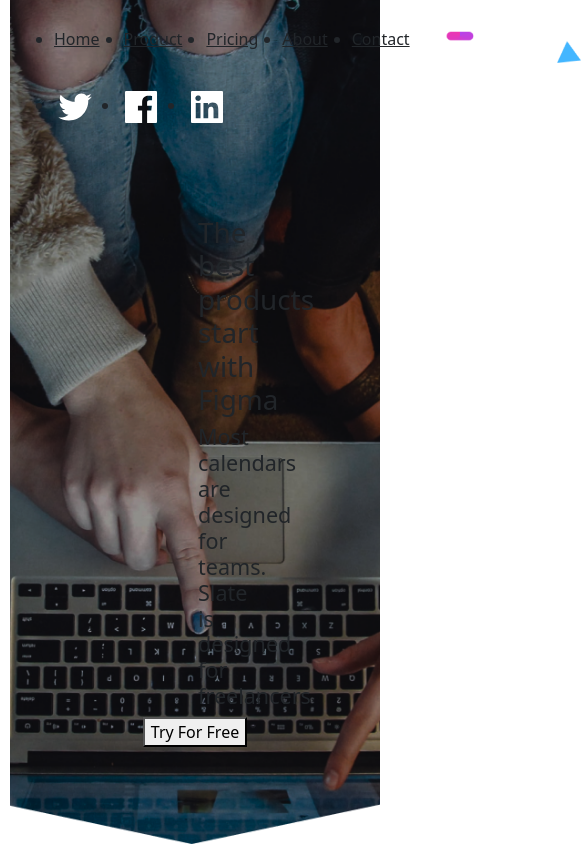
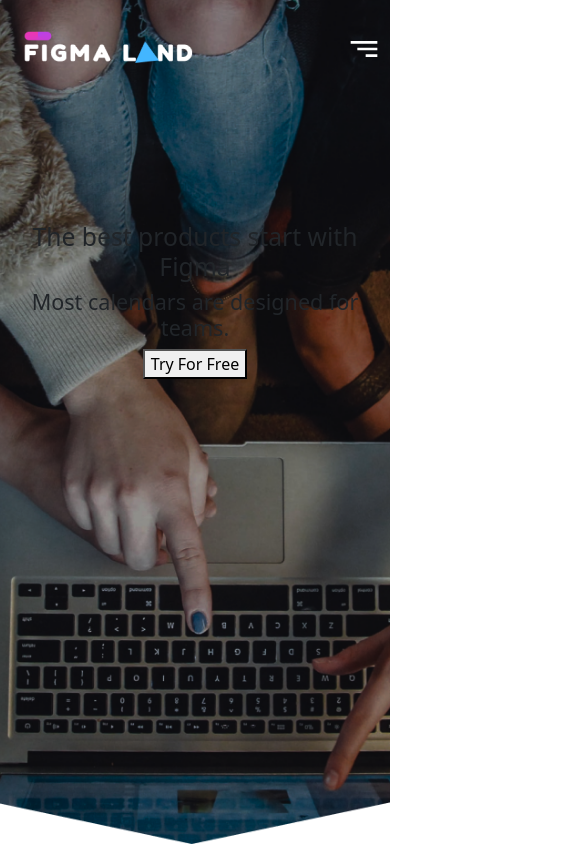
Before and after one commit to AinaAndria/integration-figma-land, a Vue app: page / in a window 390 px wide. Shown: the top 846 px of the page, 585 px wide, since content can reach past the window. Built offline with nearby package versions, Linux system fonts and the light colour scheme; the HTML template or start-up script is replaced by a standard one.

Commit message:
Responsive header

```diff
--- a/src/assets/main.scss
+++ b/src/assets/main.scss
@@ -69,7 +69,7 @@ button {
 }
 
 .container {
-  padding: 0 10px;
+  padding: 0 20px;
 
   @include media-breakpoint-up(md) {
     padding: 0 100px;
--- a/src/components/layouts/HeaderComponent.vue
+++ b/src/components/layouts/HeaderComponent.vue
@@ -21,14 +21,14 @@
             <a href="#contact">Contact</a>
           </li>
         </ul>
-        <img class="logo" src="/src/assets/images/society_logo.png" alt="logo" />
+        <img class="logo" src="@/assets/images/society_logo.png" alt="logo" />
       </div>
 
       <div class="navbar-end">
         <ul class="logo-list">
           <li>
             <a href="#" target="_blank">
-              <img src="@/assets/images/twitter.svg" alt="twitter" />
+              <img src="@/assets/images/twitter.svg" alt="facebook" />
             </a>
           </li>
           <li>
@@ -38,16 +38,19 @@
           </li>
           <li>
             <a href="#" target="_blank">
-              <img src="@/assets/images/linkedin.svg" alt="linkedin" />
+              <img src="@/assets/images/linkedin.svg" alt="facebook" />
             </a>
           </li>
         </ul>
+        <div class="menu">
+          <img src="@/assets/images/menu.svg" alt="facebook" />
+        </div>
       </div>
     </div>
 
     <div class="header-welcome">
-      <h1>The best products<br />start with Figma</h1>
-      <h4>Most calendars are designed for teams. Slate is designed for freelancers</h4>
+      <h2>The best products start with Figma</h2>
+      <h4>Most calendars are designed for teams. <span>Slate is designed for freelancers</span></h4>
     </div>
 
     <div class="header-action-button">
@@ -77,18 +80,38 @@
       align-items: center;
 
       .link-list {
-        display: flex;
+        display: none;
         gap: 1.5rem;
+
+        @include media-breakpoint-up(lg) {
+          display: flex;
+        }
 
         a {
           color: var(--color-text-light);
         }
       }
     }
+
     .navbar-end {
       .logo-list {
-        display: flex;
+        display: none;
         gap: 1.5rem;
+
+        @include media-breakpoint-up(lg) {
+          display: flex;
+        }
+
+        img {
+          cursor: pointer;
+        }
+      }
+
+      .menu {
+        display: block;
+        @include media-breakpoint-up(lg) {
+          display: none;
+        }
 
         img {
           cursor: pointer;
@@ -98,9 +121,36 @@
   }
 
   .header-welcome {
-    margin-top: 4rem;
     text-align: center;
-    padding: 0 11rem;
+    padding: 0 1rem;
+    margin-top: 8rem;
+
+    @include media-breakpoint-up(md) {
+      margin-top: 2rem;
+    }
+
+    @include media-breakpoint-up(xl) {
+      padding: 0 8rem;
+    }
+
+    h2 {
+      @include media-breakpoint-up(md) {
+        font-size: 74px;
+        line-height: 84px;
+        letter-spacing: 0.2px;
+        font-weight: bold;
+      }
+    }
+
+    h4 {
+      span {
+        display: none;
+
+        @include media-breakpoint-up(md) {
+          display: inline;
+        }
+      }
+    }
   }
 
   .header-action-button {
--- a/src/pages/HomePage.vue
+++ b/src/pages/HomePage.vue
@@ -11,8 +11,8 @@ import TrialComponent from '@/components/layouts/TrialComponent.vue';
 </script>
 
 <template>
-  <main class="main">
-    <HeaderComponent />
+  <HeaderComponent />
+  <main class="main container">
     <FeatureComponent />
     <TrialComponent />
     <SubscribeComponent />
@@ -26,15 +26,4 @@ import TrialComponent from '@/components/layouts/TrialComponent.vue';
 
 <style scoped lang="scss">
 @import '@/assets/breakpoints.scss';
-.main {
-  padding: 0 10px;
-
-  @include media-breakpoint-up(md) {
-    padding: 0 100px;
-  }
-
-  @include media-breakpoint-up(lg) {
-    padding: 0 200px;
-  }
-}
 </style>
```
Also changed, not shown: src/assets/images/menu.svg (added).
